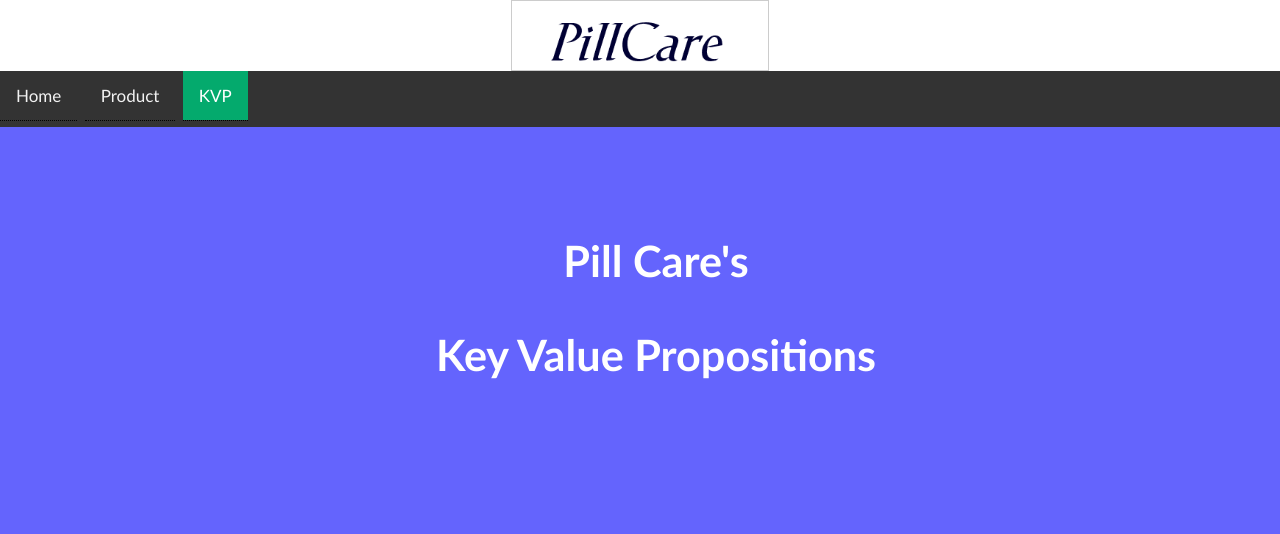
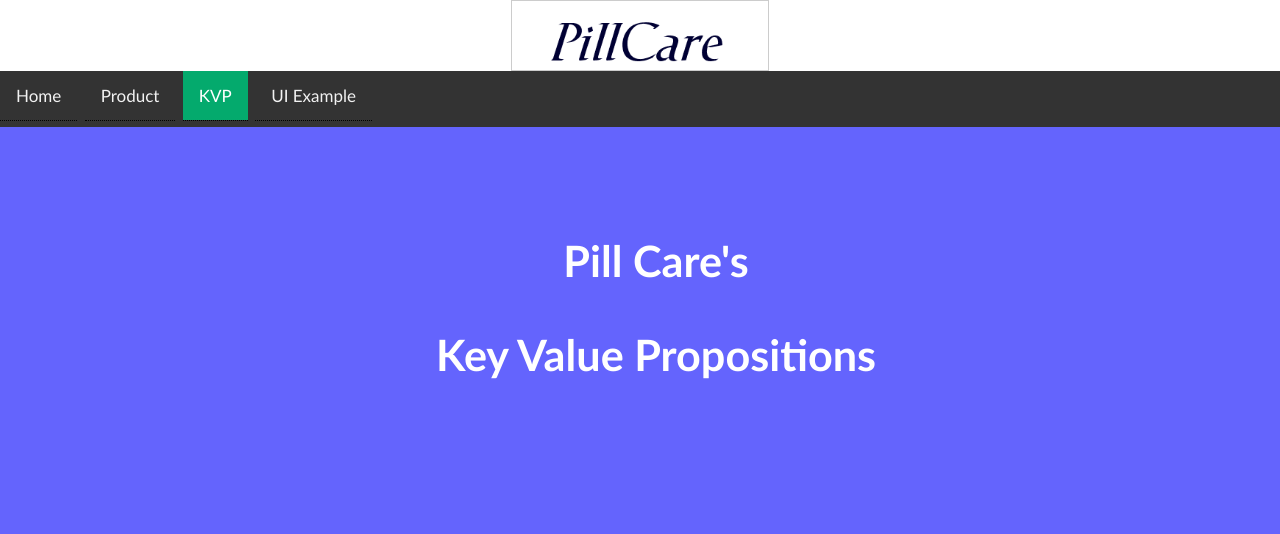
Before and after one commit to wsx2021/ECE140b_project-web, a Python web app: template web/src/templates/kvp.html in a window 1280 px wide. Shown: the top 534 px of the page. Run offline with Jinja, Linux system fonts and the light colour scheme; the template is opened without the code that fills it, so the values that code supplies are empty.

Commit message:
update menu

```diff
--- a/web/src/templates/home.html
+++ b/web/src/templates/home.html
@@ -46,6 +46,10 @@
             <a href="kvp">KVP</a>
             <span class="tooltiptext">Visit KVP page</span>
         </div>
+        <div class="tooltip">
+            <a href="ui_example">UI Example</a>
+            <span class="tooltiptext">Visit UI example page</span>
+        </div>
     </div>
 
     <div class='hero center'>
--- a/web/src/templates/kvp.html
+++ b/web/src/templates/kvp.html
@@ -40,6 +40,10 @@
         <div class="tooltip">
             <a class="active" href="kvp">KVP</a>
             <span class="tooltiptext">Visit KVP page</span>
+        </div>
+        <div class="tooltip">
+            <a href="ui_example">UI Example</a>
+            <span class="tooltiptext">Visit UI example page</span>
         </div>
     </div>
 
--- a/web/src/templates/product.html
+++ b/web/src/templates/product.html
@@ -39,6 +39,10 @@
         <div class="tooltip">
             <a href="kvp">KVP</a>
             <span class="tooltiptext">Visit KVP page</span>
+        </div>
+        <div class="tooltip">
+            <a href="ui_example">UI Example</a>
+            <span class="tooltiptext">Visit UI example page</span>
         </div>
     </div>
 
--- a/web/src/templates/ui_example.html
+++ b/web/src/templates/ui_example.html
@@ -40,6 +40,10 @@
         <div class="tooltip">
             <a class="active" href="kvp">KVP</a>
             <span class="tooltiptext">Visit KVP page</span>
+        </div>
+        <div class="tooltip">
+            <a href="ui_example">UI Example</a>
+            <span class="tooltiptext">Visit UI example page</span>
         </div>
     </div>
 
```
